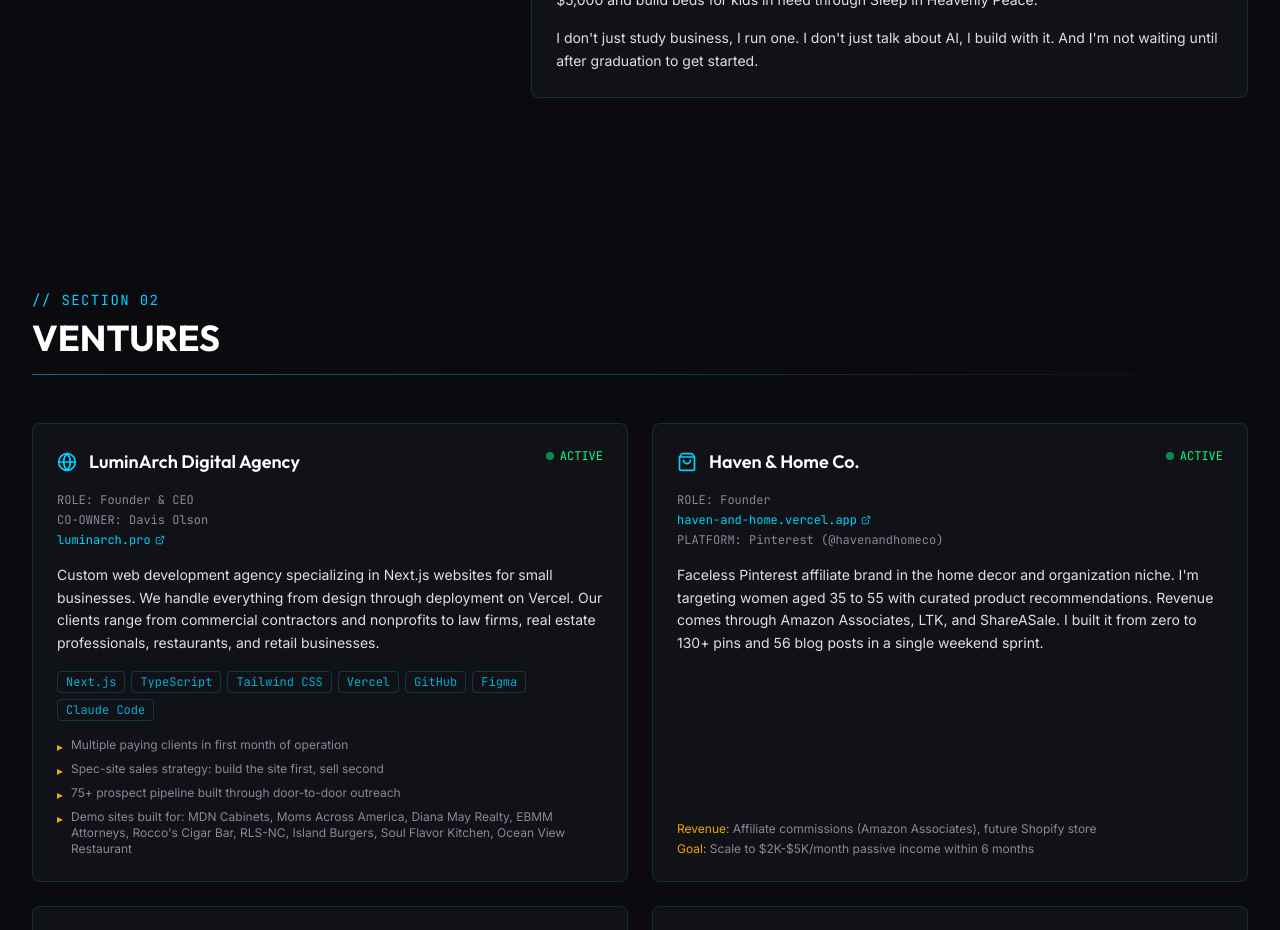
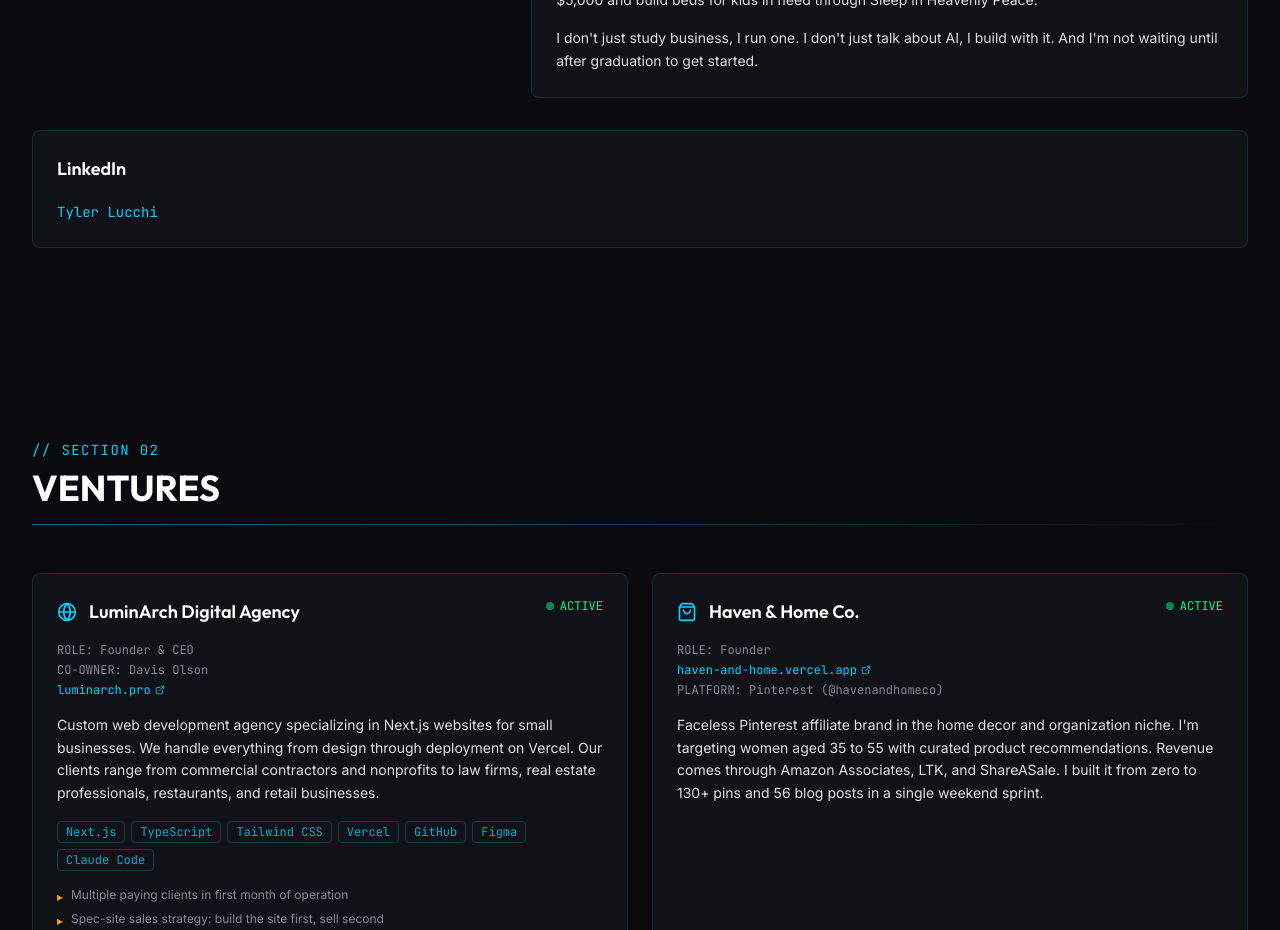
Before and after one commit to ripuup1/tyler-lucchi-portfolio, a Next.js app: page / in a window 1280 px wide. Shown: the part 1460-2390 px from the top of the page. Built offline with nearby package versions, Linux system fonts and the light colour scheme.

Commit message:
Add LinkedIn profile badge to Dossier section

```diff
--- a/src/components/About.tsx
+++ b/src/components/About.tsx
@@ -1,6 +1,7 @@
 "use client";
 
 import AnimatedSection from "./AnimatedSection";
+import LinkedInBadge from "./LinkedInBadge";
 import { MapPin, GraduationCap, Target, Shield } from "lucide-react";
 
 export default function About() {
@@ -77,6 +78,11 @@
           </div>
         </AnimatedSection>
       </div>
+
+      {/* LinkedIn Badge */}
+      <AnimatedSection className="mt-6 sm:mt-8" delay={0.3}>
+        <LinkedInBadge />
+      </AnimatedSection>
     </section>
   );
 }
--- /dev/null
+++ b/src/components/LinkedInBadge.tsx
@@ -0,0 +1,46 @@
+"use client";
+
+import { useEffect } from "react";
+
+export default function LinkedInBadge() {
+  useEffect(() => {
+    // Load LinkedIn badge script
+    const existing = document.querySelector('script[src*="platform.linkedin.com/badges"]');
+    if (!existing) {
+      const script = document.createElement("script");
+      script.src = "https://platform.linkedin.com/badges/js/profile.js";
+      script.async = true;
+      script.defer = true;
+      document.body.appendChild(script);
+    } else {
+      // If script already loaded, re-render badges
+      if (typeof (window as unknown as Record<string, unknown>).LIRenderAll === "function") {
+        (window as unknown as { LIRenderAll: () => void }).LIRenderAll();
+      }
+    }
+  }, []);
+
+  return (
+    <div className="glow-card rounded-lg bg-bg-card p-5 sm:p-6">
+      <h3 className="font-outfit font-semibold text-lg text-text-primary mb-4">LinkedIn</h3>
+      <div
+        className="badge-base LI-profile-badge"
+        data-locale="en_US"
+        data-size="large"
+        data-theme="dark"
+        data-type="HORIZONTAL"
+        data-vanity="tyler-lucchi"
+        data-version="v1"
+      >
+        <a
+          className="badge-base__link LI-simple-link text-accent-blue hover:underline text-sm font-jetbrains"
+          href="https://www.linkedin.com/in/tyler-lucchi?trk=profile-badge"
+          target="_blank"
+          rel="noopener noreferrer"
+        >
+          Tyler Lucchi
+        </a>
+      </div>
+    </div>
+  );
+}
```
